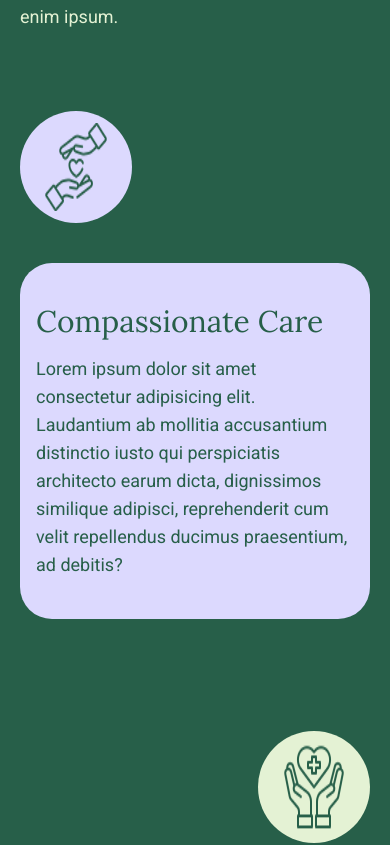
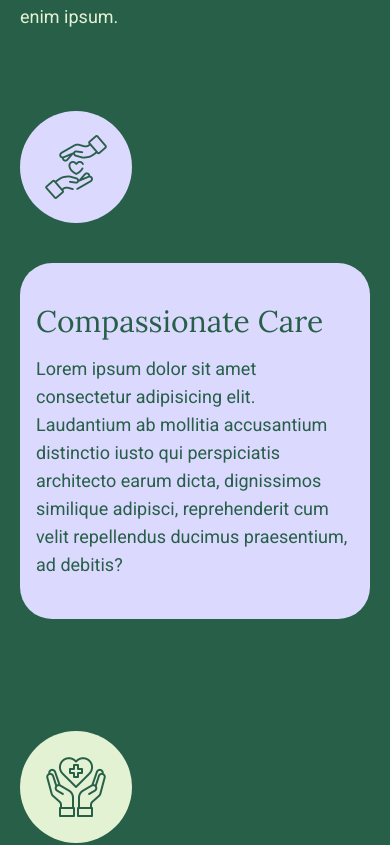
Before and after one commit to softwareNinja-888/oneHealth, a React (Vite) app in the folder oneHealth/: page / in a window 390 px wide. Shown: the part 4309-5154 px from the top of the page. Built offline with nearby package versions, Linux system fonts and the light colour scheme; a web font is replaced by a local one.

Commit message:
Make benefits section responsive

```diff
--- a/oneHealth/src/components/About.jsx
+++ b/oneHealth/src/components/About.jsx
@@ -7,7 +7,7 @@ export function About() {
         <>
             <div
                 id="about"
-                className="bg-primary text-secondary px-5 py-20 flex flex-col gap-10 lg:flex-row lg:items-center lg:gap-20"
+                className="bg-primary text-secondary px-5 py-20 flex flex-col gap-10 lg:flex-row lg:items-center lg:gap-20 lg:rounded-b-4xl"
             >
                 {/* SectionIntro and ImageDisplay side by side on larger screens */}
                 <div className="flex-1 self-center">
--- a/oneHealth/src/components/Benefits.jsx
+++ b/oneHealth/src/components/Benefits.jsx
@@ -9,9 +9,8 @@ export function Benefits(){
     return (
         <>
             <div id="benefits" className="flex flex-col gap-20 px-5 py-20 bg-primary">
-                <div className="flex flex-col gap-8 text-secondary">
+                <div className="flex flex-col gap-8 text-secondary lg:max-w-6/12">
                     <SectionIntro header={<Button text="Benefits" bg="bg-secondary" color="text-primary" width="w-52" fntSize="text-2xl"/>} name='Why We Stand Out' text='Lorem ipsum, dolor sit amet consectetur adipisicing elit. Nihil, expedita voluptates corrupti deserunt autem laudantium rerum commodi nulla cum obcaecati consequatur magni minus explicabo culpa qui amet, ut enim ipsum.'/>
-
                 </div>
                 <div className="flex flex-col gap-28">
                     <BenefitCard img={charity} color='bg-otherPurple' name='Compassionate Care' text='Lorem ipsum dolor sit amet consectetur adipisicing elit. Laudantium ab mollitia accusantium distinctio iusto qui perspiciatis architecto earum dicta, dignissimos similique adipisci, reprehenderit cum velit repellendus ducimus praesentium, ad debitis?'/>
--- a/oneHealth/src/components/helper/BenefitCard.jsx
+++ b/oneHealth/src/components/helper/BenefitCard.jsx
@@ -2,13 +2,16 @@ export function BenefitCard({img,color,name,text,position="items-start"}){
 
     // FIND WAY TO DYNAMICALLY DISPLAY COLOR
 
+    const direction = position === 'items-end' ? 'lg:flex-row-reverse' : '';
+    console.log(direction)
+
     return (
         <>
-            <div className={`flex flex-col gap-10 ${position}`}>
-                <div className={`flex justify-center w-28 h-28 ${color} rounded-full p-3 `}>
+            <div className={`flex flex-col lg:flex-row ${direction} lg:px-10 lg:gap-30 gap-10 lg:items-center lg:justify-center md:${position}`}>
+                <div className={`flex justify-center w-28 h-28 ${color} px-3 rounded-full p-6  lg:h-32 lg:max-w-[40%] `}>
                     <img src={img} alt="charity hands" className="" />
                 </div>
-                <div className={`flex flex-col gap-4 ${color} text-primary px-4 py-10 rounded-4xl`}>
+                <div className={`flex  flex-col gap-4 ${color} text-primary px-4 py-10 rounded-4xl lg:w-[55%] `}>
                     <div className="font-lora text-3xl">{name}</div>
                     <div className="font-roboto text-lg ">{text}</div>
                 </div>
--- a/oneHealth/src/components/helper/SectionIntro.jsx
+++ b/oneHealth/src/components/helper/SectionIntro.jsx
@@ -7,7 +7,7 @@ export function SectionIntro({ header, name, text = "" }) {
                     {name}
                 </div>
                 {text === "" ? null : (
-                    <div className="text-lg lg:text-2xl font-roboto leading-relaxed">
+                    <div className="text-lg lg:text-xl font-roboto leading-relaxed">
                         {text}
                     </div>
                 )}
```
